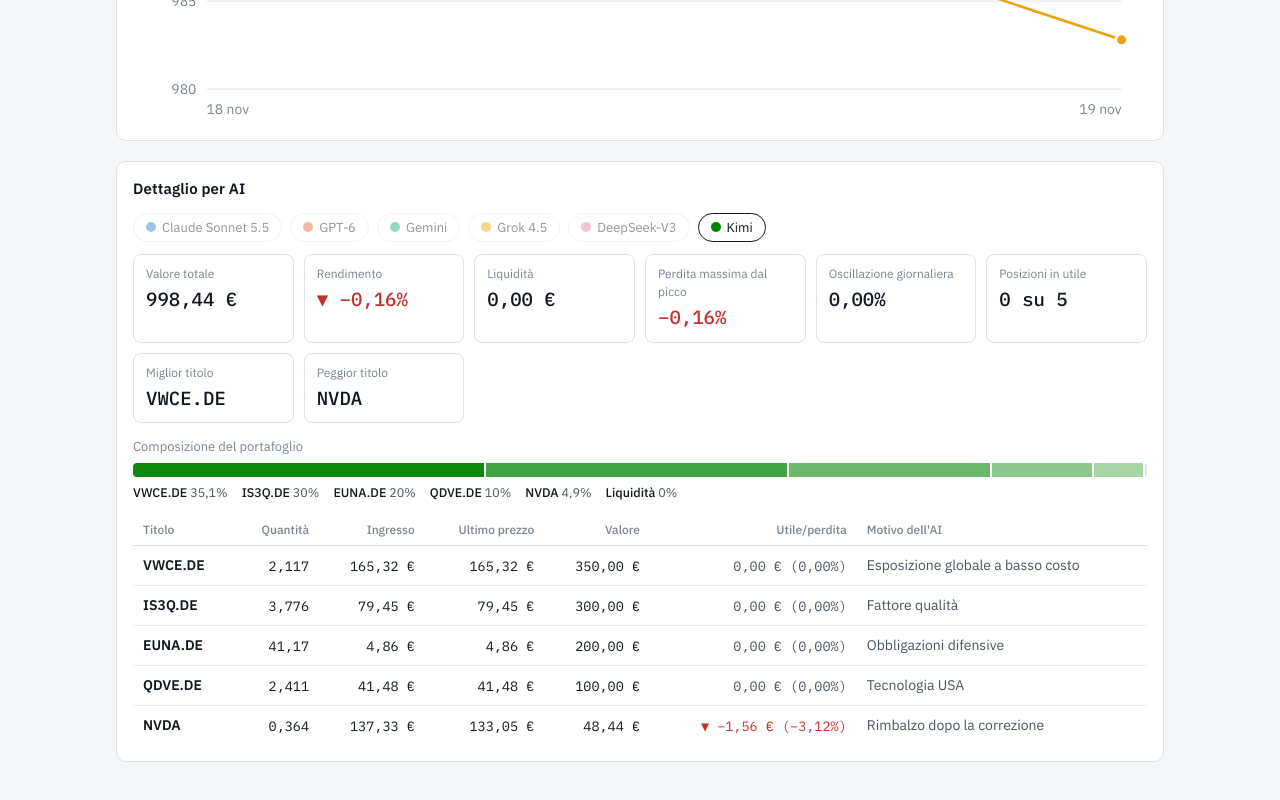
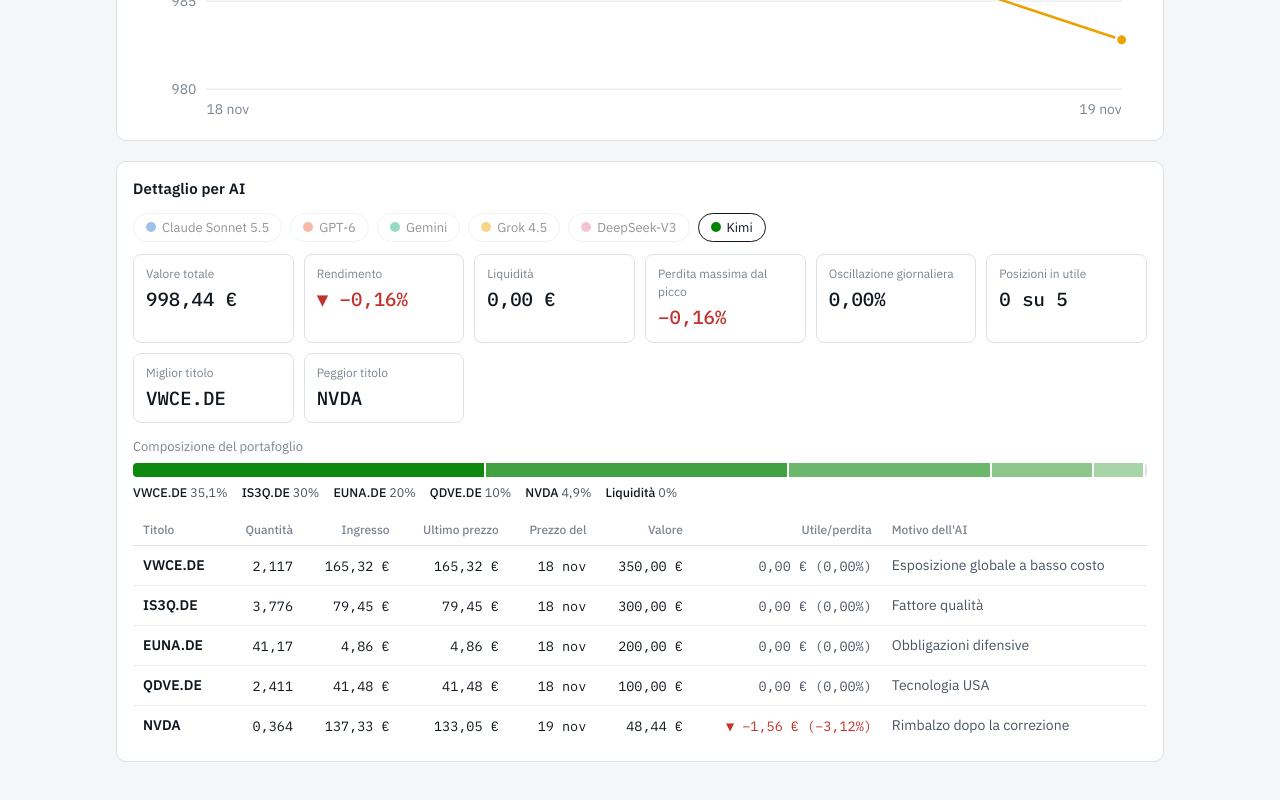
Before and after one commit to sirkonoi/stocksai, a plain HTML site: page docs/index.html in a window 1280 px wide. Shown: the part 885-1685 px from the top of the page. Drawn offline with Linux system fonts and the light colour scheme.

Commit message:
Update index.html

```diff
--- a/docs/index.html
+++ b/docs/index.html
@@ -219,8 +219,8 @@ function renderDetail(s){
     `<i title="Liquidità" style="background:var(--line);width:${s.cash/tot*100}%"></i></div><div class="alloclegend" style="margin-top:6px">`+
     s.positions.map(x=>`<span><b>${esc(x.ticker)}</b> ${(x.weight*100).toLocaleString("it-IT",{maximumFractionDigits:1})}%</span>`).join("")+
     `<span><b>Liquidità</b> ${(s.cash/tot*100).toLocaleString("it-IT",{maximumFractionDigits:1})}%</span></div></div>`;
-  if(s.positions.length)h+=`<div class="scroll"><table><thead><tr><th>Titolo</th><th>Quantità</th><th>Ingresso</th><th>Ultimo prezzo</th><th>Valore</th><th>Utile/perdita</th><th class="l">Motivo dell'AI</th></tr></thead><tbody>`+
-    s.positions.map(x=>`<tr><td class="l"><b>${esc(x.ticker)}</b></td><td class="num">${fN.format(x.qty)}</td><td class="num">${eur(x.avg)}</td><td class="num">${eur(x.last)}</td><td class="num">${eur(x.value)}</td><td class="num ${cls(x.pl)}">${arrow(x.pl)}${sgn(x.pl)} (${pct(x.plp)})</td><td class="l" style="white-space:normal;min-width:200px;color:var(--ink2)">${esc(x.why)}</td></tr>`).join("")+`</tbody></table></div>`;
+  if(s.positions.length)h+=`<div class="scroll"><table><thead><tr><th>Titolo</th><th>Quantità</th><th>Ingresso</th><th>Ultimo prezzo</th><th>Prezzo del</th><th>Valore</th><th>Utile/perdita</th><th class="l">Motivo dell'AI</th></tr></thead><tbody>`+
+    s.positions.map(x=>`<tr><td class="l"><b>${esc(x.ticker)}</b></td><td class="num">${fN.format(x.qty)}</td><td class="num">${eur(x.avg)}</td><td class="num">${eur(x.last)}</td><td class="num">${x.price_date?dLab(x.price_date):"–"}</td><td class="num">${eur(x.value)}</td><td class="num ${cls(x.pl)}">${arrow(x.pl)}${sgn(x.pl)} (${pct(x.plp)})</td><td class="l" style="white-space:normal;min-width:200px;color:var(--ink2)">${esc(x.why)}</td></tr>`).join("")+`</tbody></table></div>`;
   if(s.unfilled.length)h+=`<p class="hint">Non eseguiti per mancanza di prezzi, restano in liquidità: ${s.unfilled.map(u=>esc(u.ticker)+" ("+eur(u.amount)+")").join(", ")}.</p>`;
   $("detail").innerHTML=h;
 }
```
